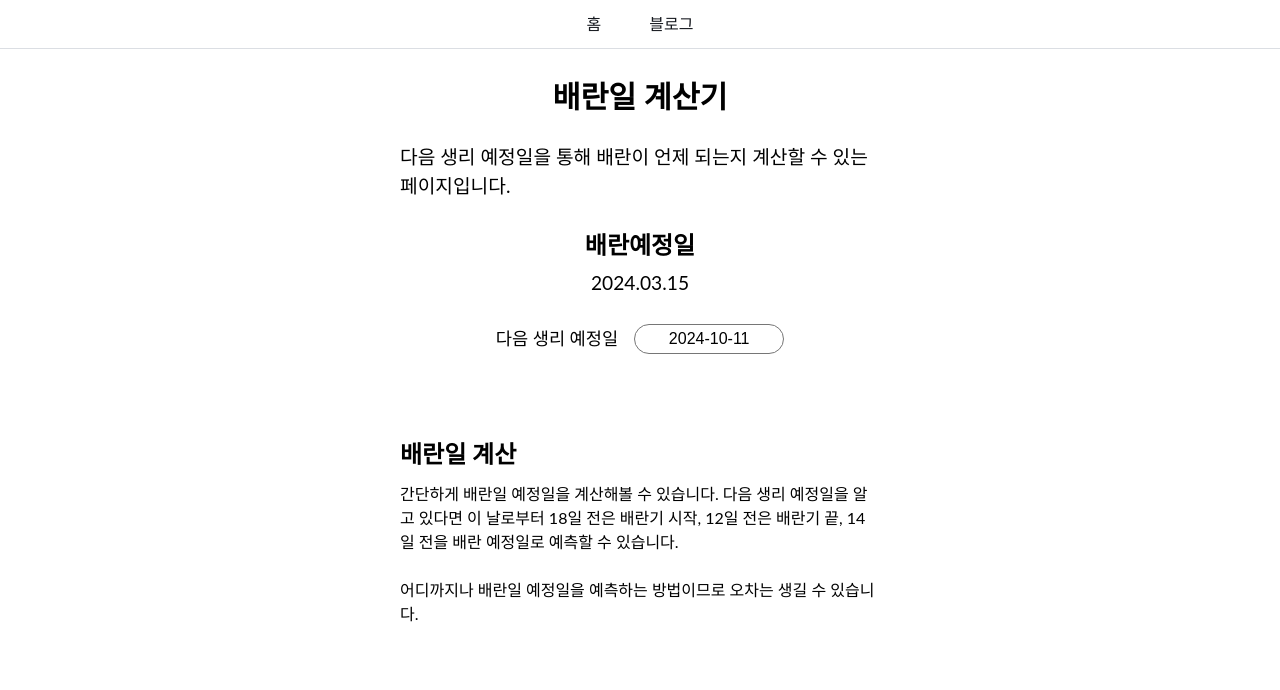
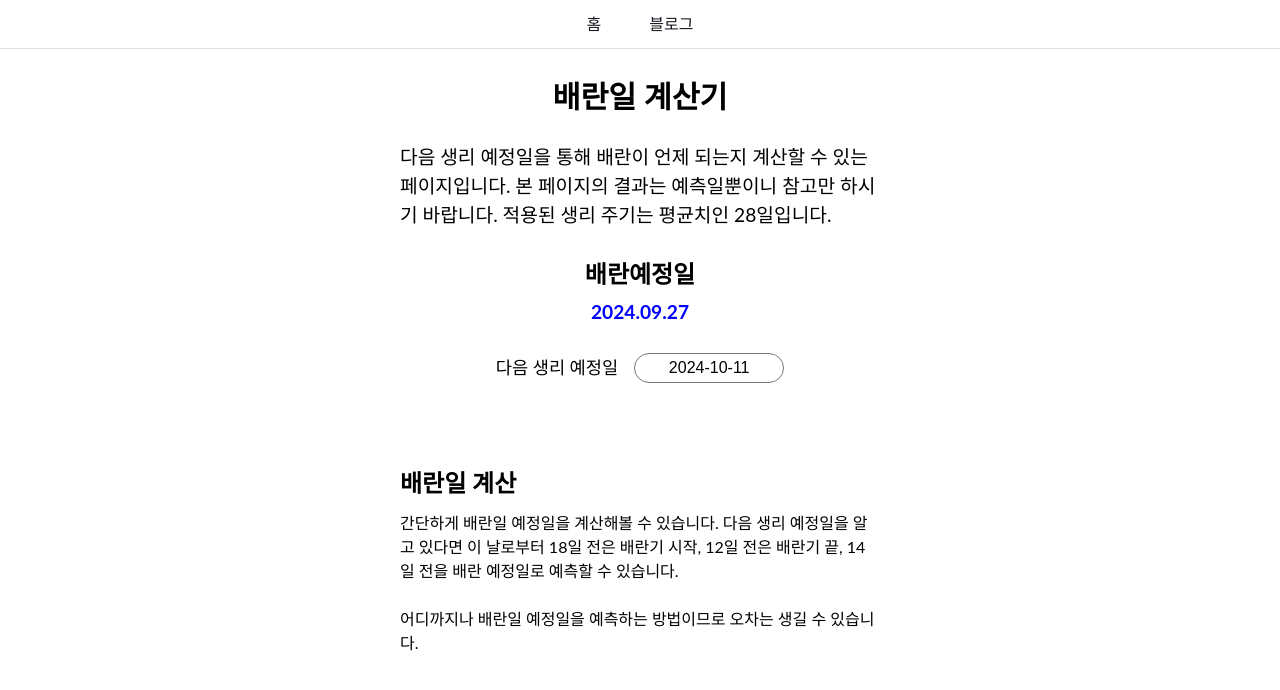
Before and after one commit to zziri/app, a Next.js app: page /calculator/ovulation in a window 1280 px wide. Shown: the top 690 px of the page. Built offline with nearby package versions, Linux system fonts and the light colour scheme.

Commit message:
[dev/cal-ovul] 로직 구현

```diff
--- a/src/pages/calculator/ovulation/_components/Body.tsx
+++ b/src/pages/calculator/ovulation/_components/Body.tsx
@@ -1,8 +1,7 @@
 import BasicInput from "@/components/common/BasicInput";
-import EmptyDiv from "@/components/common/EmptyDiv";
 import styled from "styled-components";
 import { ChangeEvent, KeyboardEvent, useState } from 'react';
-import { format } from "date-fns";
+import { format, subDays } from "date-fns";
 
 const ResultContents = styled.div`
   display: flex;
@@ -28,6 +27,8 @@ const Header = styled.h3`
 
 const Result = styled.text`
   font-size: 1.2rem;
+  font-weight: bold;
+  color: blue;
 `;
 
 const InputWrapper = styled.div`
@@ -50,16 +51,19 @@ const Input = styled(BasicInput)`
   font-size: 1rem;
 `;
 
-const handleKeyDown = (e: KeyboardEvent<HTMLInputElement>) => {
-  if (e.key === 'Backspace' || e.key === 'Delete') {
-    console.log('Backspace or Delete key pressed');
-  }
-};
+const getOvulationDate = (menstruationDate: Date) => {
+  return format(subDays(menstruationDate, 14), 'yyyy.MM.dd');
+}
 
 const Body = () => {
-  const flag = true;
-  const [date, setDate] = useState<Date>(new Date());
-  const [value, setValue] = useState<string>(format(date, 'yyyy-MM-dd'));
+  const [baseDate, setBaseDate] = useState<Date>(new Date());
+  const [value, setValue] = useState<string>(format(baseDate, 'yyyy-MM-dd'));
+
+  const handleKeyDown = (e: KeyboardEvent<HTMLInputElement>) => {
+    if (e.key === 'Backspace' || e.key === 'Delete') {
+      setValue(val => val.substring(0, val.length));
+    }
+  };
 
   const changeDate = (e: ChangeEvent<HTMLInputElement>) => {
     let newValue = e.target.value.replace(/\D/g, '');
@@ -72,24 +76,21 @@ const Body = () => {
     newValue = newValue.slice(0, 10);
     setValue(newValue);
     if (newValue.length === 10) {
-      setDate(new Date(newValue));
+      setBaseDate(new Date(newValue));
     }
   }
 
   return (
     <>
       <ResultContents>
-        {flag &&
-          <ResultContent>
-            <Header>배란예정일</Header>
-            <Result>2024.03.15</Result>
-          </ResultContent>}
-        {!flag &&
-          <EmptyDiv height='4rem' />}
+        <ResultContent>
+          <Header>배란예정일</Header>
+          <Result>{getOvulationDate(baseDate)}</Result>
+        </ResultContent>
       </ResultContents>
       <InputWrapper>
         <Label>다음 생리 예정일</Label>
-        <Input value={value} onChange={changeDate} onKeyDown={handleKeyDown}/>
+        <Input value={value} onChange={changeDate} onKeyDown={handleKeyDown} />
       </InputWrapper>
     </>
   );
--- a/src/pages/calculator/ovulation/index.tsx
+++ b/src/pages/calculator/ovulation/index.tsx
@@ -8,6 +8,8 @@ import Body from "./_components/Body";
 const title = '배란일 계산기';
 const description = `
 다음 생리 예정일을 통해 배란이 언제 되는지 계산할 수 있는 페이지입니다.
+본 페이지의 결과는 예측일뿐이니 참고만 하시기 바랍니다.
+적용된 생리 주기는 평균치인 28일입니다.
 `;
 
 const Height = () => {
```
